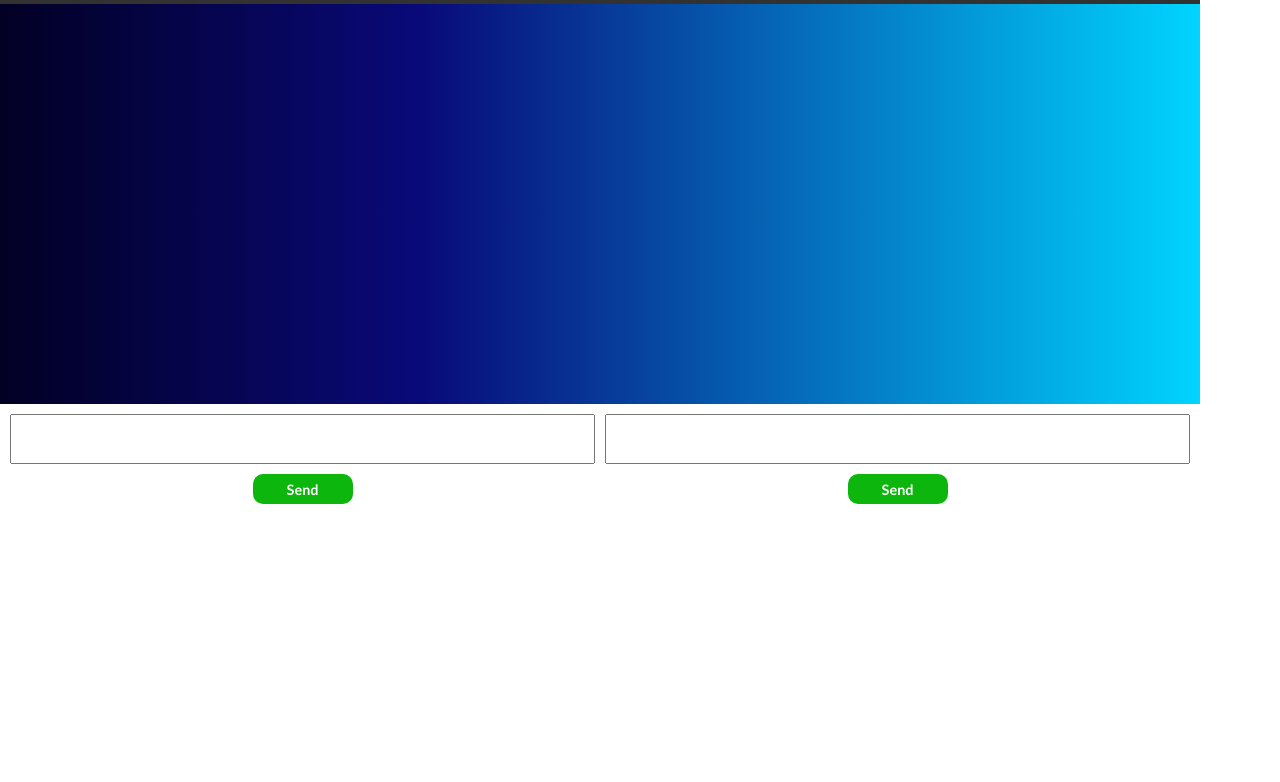
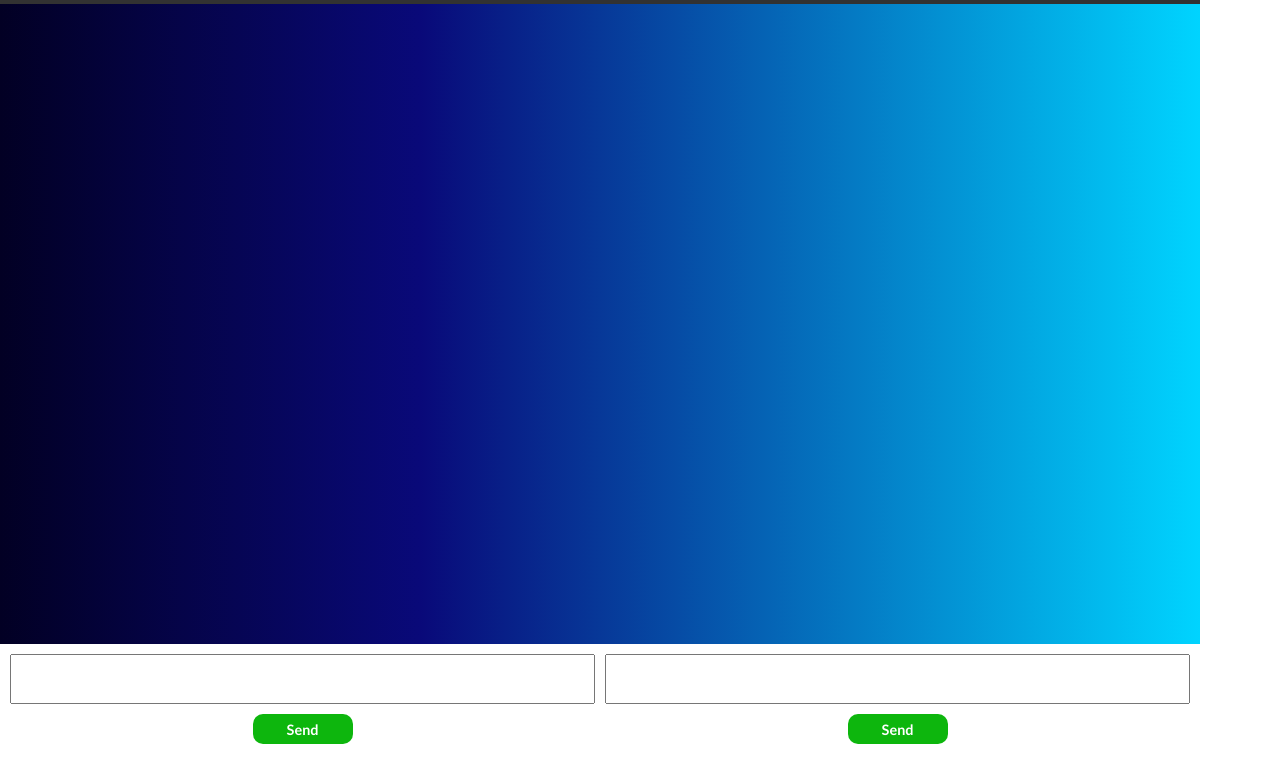
Before and after one commit to Arshpreet62/chatApp, a plain HTML site: page index.html in a window 1280 px wide. Shown: the part 46-828 px from the top of the page. Before the commit the page ends 800 px from the top, so only its background shows below. Drawn offline with Linux system fonts and the light colour scheme.

Commit message:
Update style.css

```diff
--- a/style.css
+++ b/style.css
@@ -4,8 +4,13 @@
   box-sizing: border-box;
   font-family: "Gill Sans", "Gill Sans MT", Calibri, "Trebuchet MS", sans-serif;
 }
+html,
+body {
+  height: 100%;
+}
 .app {
   max-width: 1200px;
+  height: 100vh;
 }
 .header {
   height: 50px;
@@ -29,6 +34,7 @@
 main {
   display: flex;
   flex-direction: column;
+  height: 100%;
 }
 .chat {
   display: flex;
@@ -41,6 +47,7 @@ main {
     rgba(0, 212, 255, 1) 100%
   );
   min-height: 400px;
+  height: 80%;
 }
 .inputs {
   display: flex;
```
